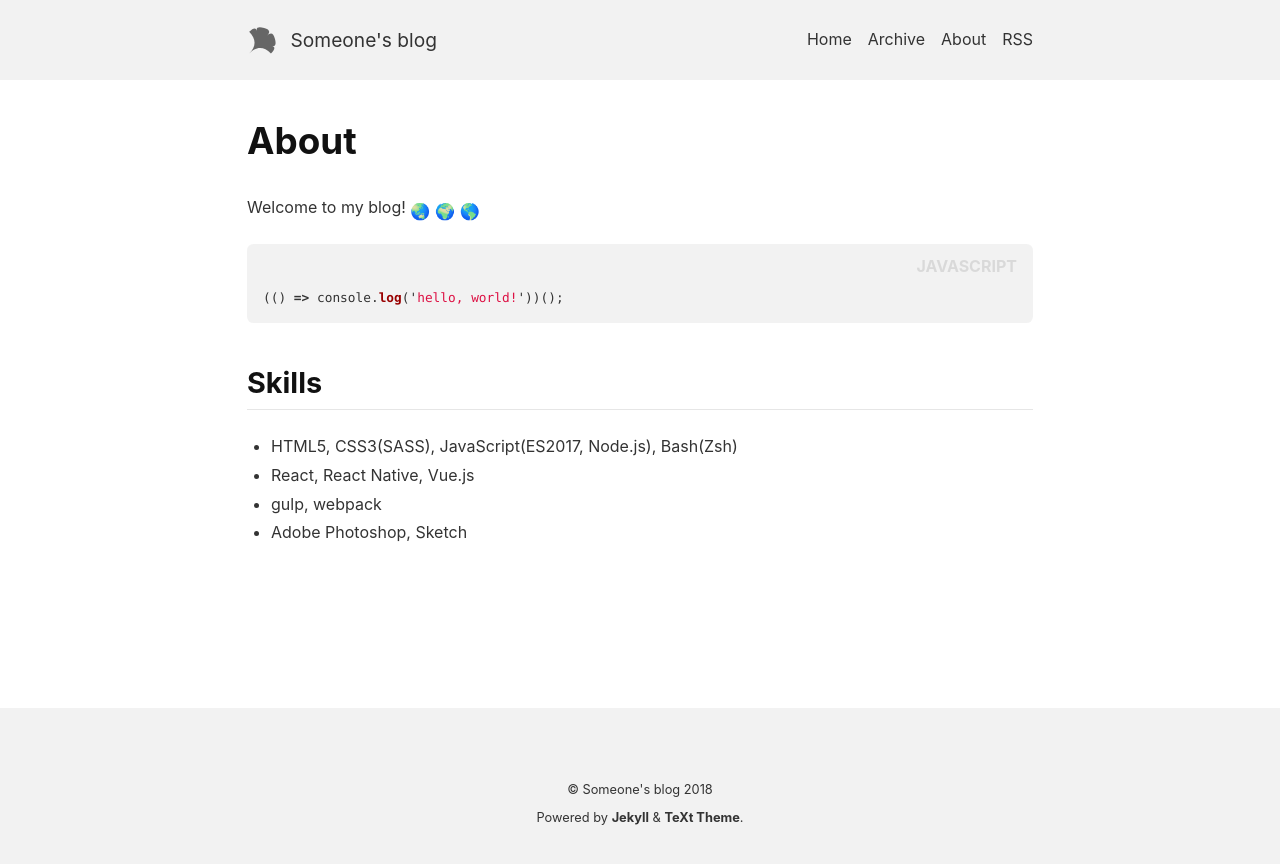
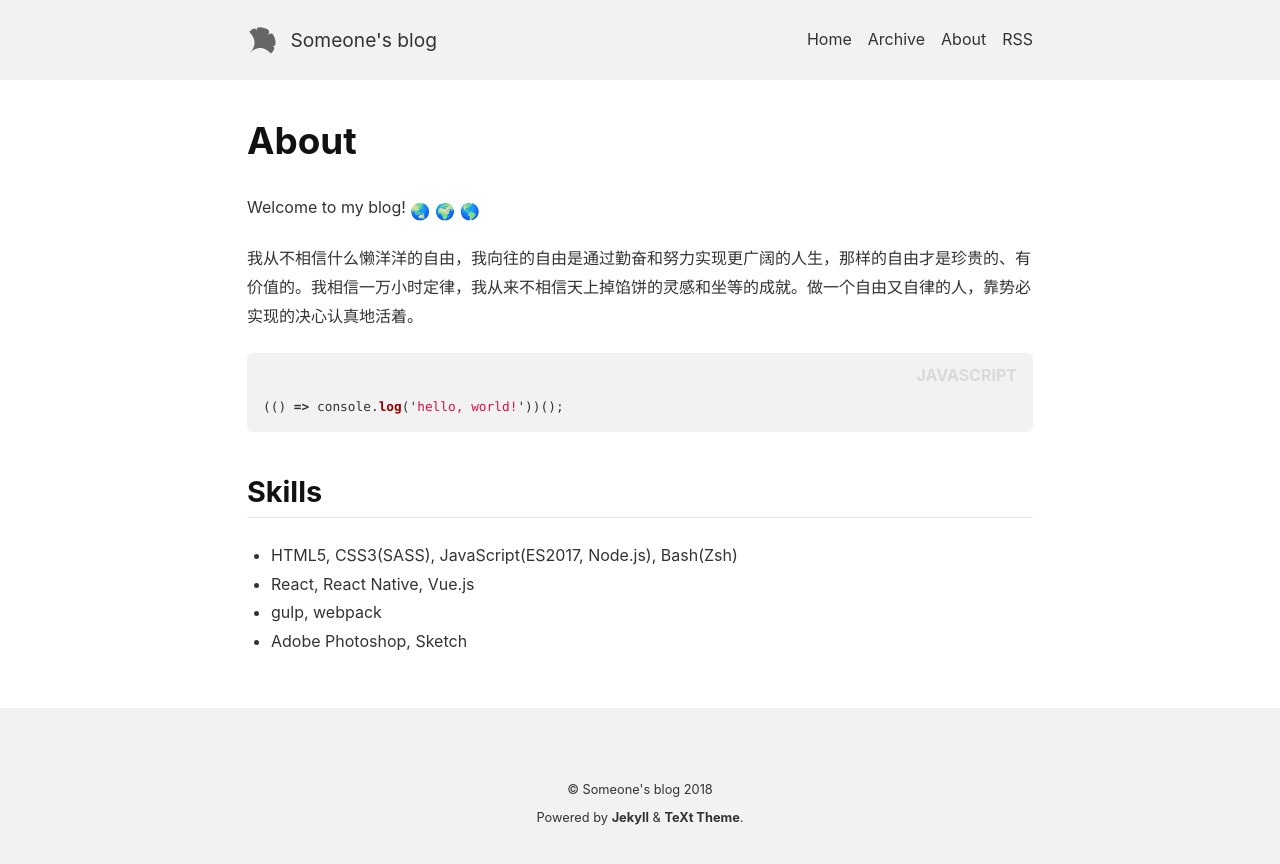
Before and after one commit to jieVI/jievi.github.io, a Jekyll site: the page built from about.md, in a window 1280 px wide. Shown: the top 864 px of the page. Built offline with Jekyll 4.4.1, drawn with Linux system fonts in a browser that asks for light colours; nearby versions of some CDN libraries; emoji names are drawn with the system emoji font.

Commit message:
Update about.md

```diff
--- a/about.md
+++ b/about.md
@@ -10,6 +10,8 @@ key: page-about
 
 Welcome to my blog! :earth_asia: :earth_africa: :earth_americas:
 
+我从不相信什么懒洋洋的自由，我向往的自由是通过勤奋和努力实现更广阔的人生，那样的自由才是珍贵的、有价值的。我相信一万小时定律，我从来不相信天上掉馅饼的灵感和坐等的成就。做一个自由又自律的人，靠势必实现的决心认真地活着。
+
 {% highlight javascript %}
 (() => console.log('hello, world!'))();
 {% endhighlight %}
```
